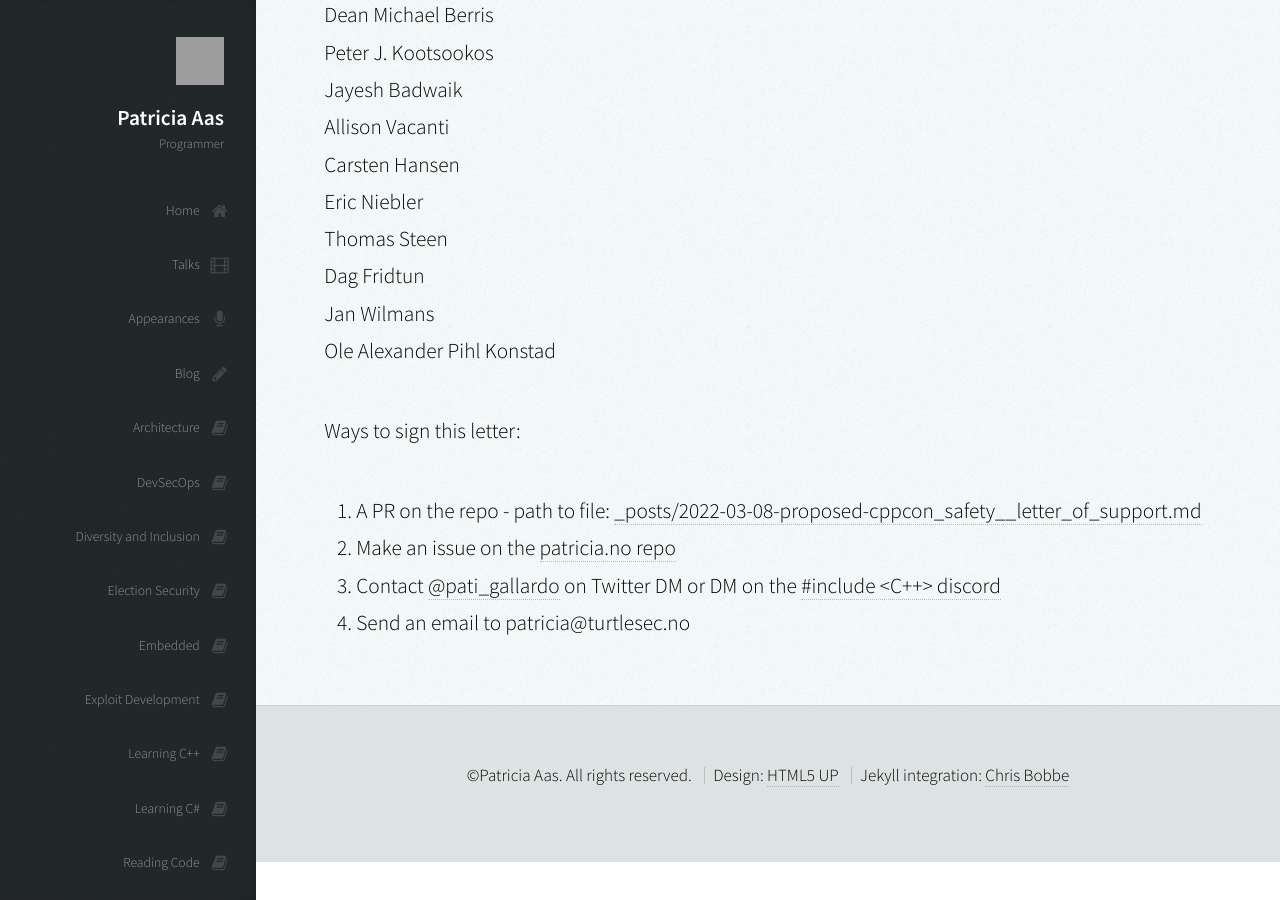
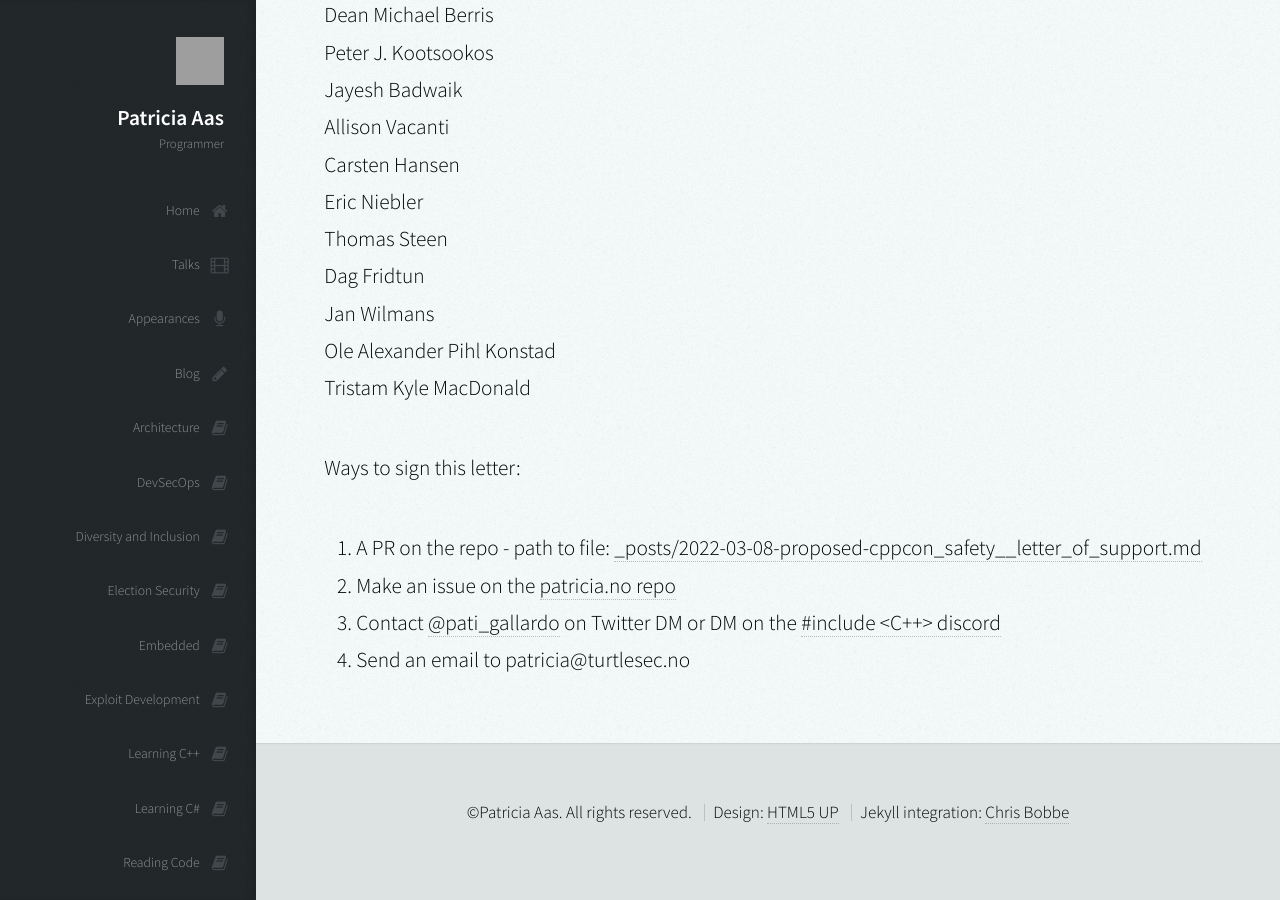
Before and after one commit to patricia-gallardo/patricia-gallardo.github.io, a Jekyll site: the page built from _posts/2022-03-08-proposed-cppcon_safety__letter_of_support.md, in a window 1280 px wide and 900 px high, scrolled down 5859 px. Built offline with Jekyll 4.4.1, drawn with Linux system fonts in a browser that asks for light colours; nearby versions of some CDN libraries; grey boxes are pictures that could not be loaded.

Commit message:
Update 2022-03-08-proposed-cppcon_safety__letter_of_support.md

```diff
--- a/_posts/2022-03-08-proposed-cppcon_safety__letter_of_support.md
+++ b/_posts/2022-03-08-proposed-cppcon_safety__letter_of_support.md
@@ -165,6 +165,7 @@ Thomas Steen <br>
 Dag Fridtun <br>
 Jan Wilmans <br>
 Ole Alexander Pihl Konstad <br>
+Tristam Kyle MacDonald <br>
 
 
 Ways to sign this letter:
```
